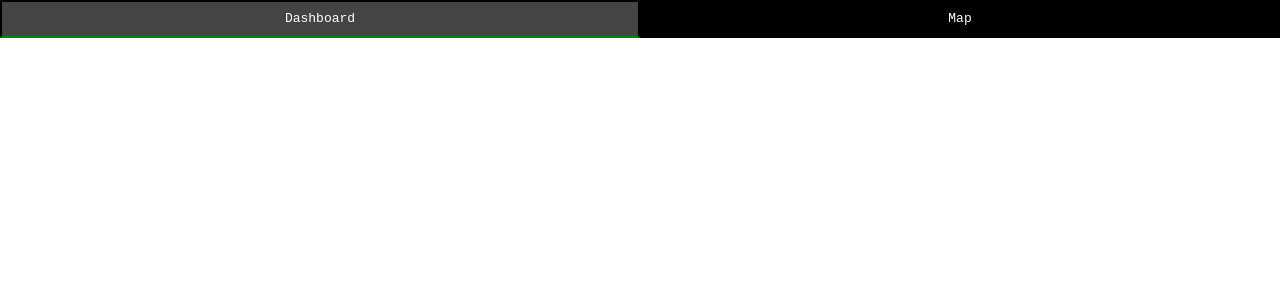
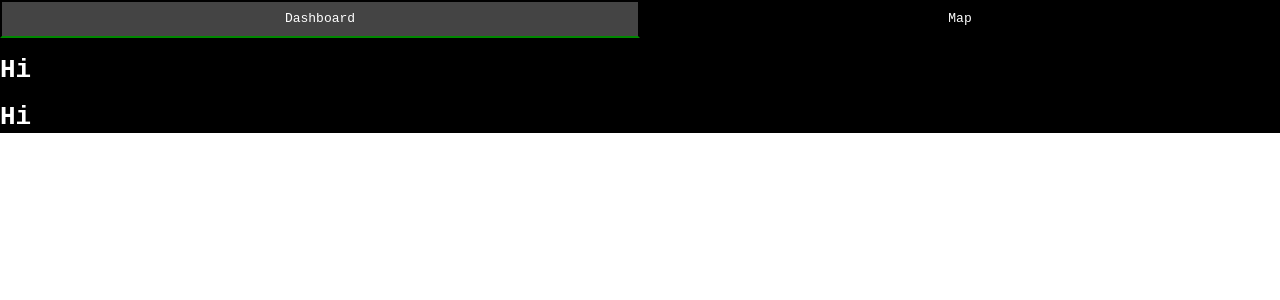
Before and after one commit to makerforceio/terra, a Vue app: page /#/ in a window 1280 px wide. Shown: the top 300 px of the page. Built offline with nearby package versions, Linux system fonts and the light colour scheme.

Commit message:
merging in overview"

```diff
--- a/src/components/PlantInfo.vue
+++ b/src/components/PlantInfo.vue
@@ -5,6 +5,11 @@
 <script>
 export default {
 	name: 'PlantInfo',
+	props: {
+		image: String,
+		name: String,
+		health: Number,
+	},
 };
 </script>
 
--- a/src/views/Overview.vue
+++ b/src/views/Overview.vue
@@ -1,18 +1,36 @@
 <template>
 	<div class="container">
+		<PlantInfo v-for="plant in plants"
+		:key="plant.id"
+		:name="plant.name"
+		:health="plant.health"
+		:image="plant.image"/>
 	</div>
 </template>
 
 <script>
+import PlantInfo from '@/components/PlantInfo.vue';
+
 export default {
 	name: 'Overview',
 	components: {
+		PlantInfo,
 	},
 	data() {
 		return {
-			plantlist: [
-				{ name: 'Cucumber', health: 50, image: 'aseDf' },
-				{ name: 'Tomato', health: 35, image: 'dfWgF' },
+			plants: [
+				{
+					name: 'Cucumber',
+					health: 50,
+					image: 'aseDf',
+					id: 0,
+				},
+				{
+					name: 'Tomato',
+					health: 35,
+					image: 'dfWgF',
+					id: 1,
+				},
 			],
 		};
 	},
```
